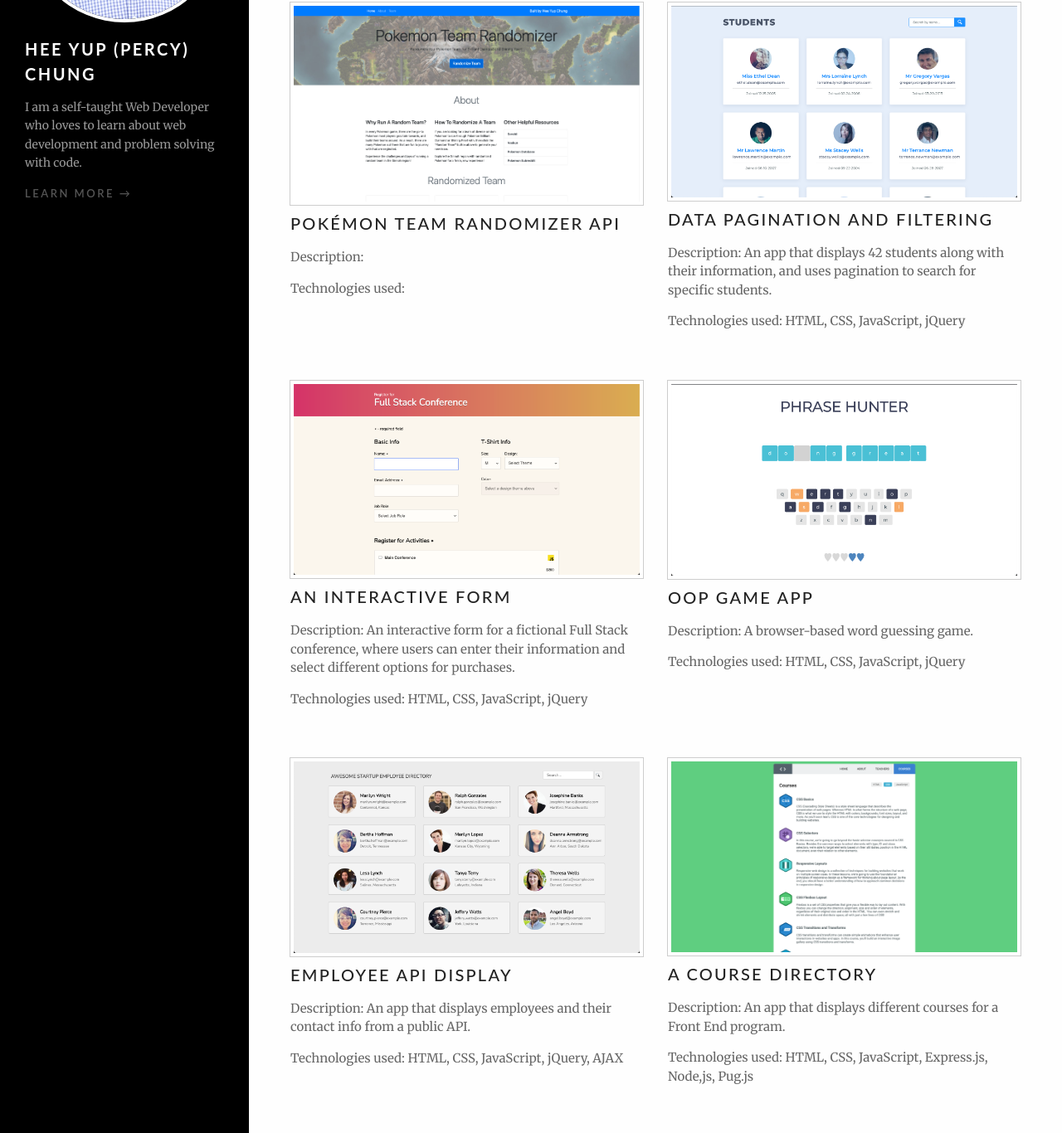
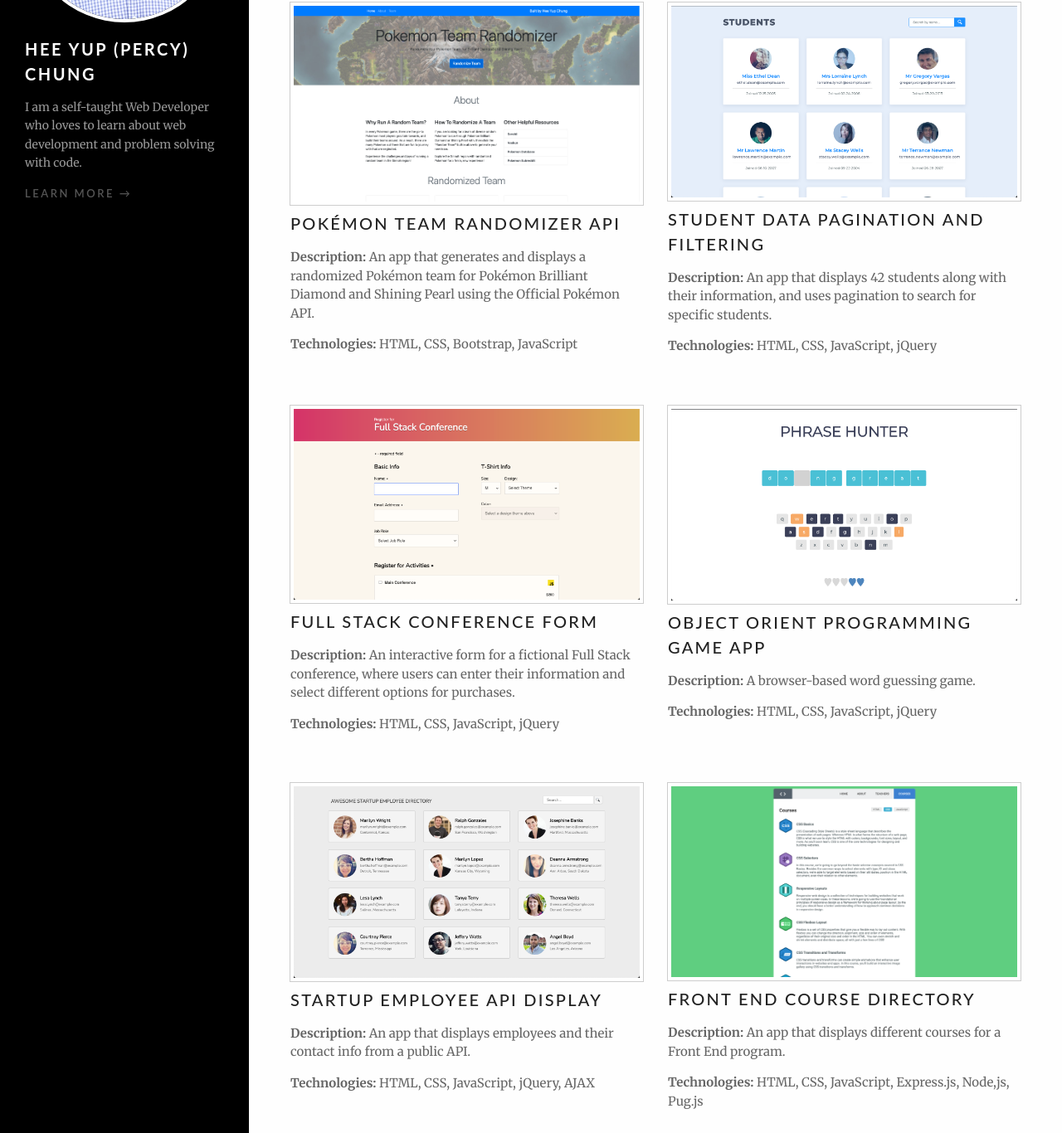
Before and after one commit to heeyupchung/Portfolio, a plain HTML site: page index.html in a window 1280 px wide. Shown: the part 258-1624 px from the top of the page at 83% size. Drawn offline with Linux system fonts and the light colour scheme; files whose address does not match are found by name.

Commit message:
update project descriptions and technologies

```diff
--- a/css/styles.css
+++ b/css/styles.css
@@ -220,7 +220,6 @@ nav a span {
   background: #fefefe;
 }
 
-
 /*
   Home page styles
 */
--- a/index.html
+++ b/index.html
@@ -47,56 +47,70 @@
               <a href="https://heeyupchung.github.io/Pokemon-Randomizer-API/">
                 <img class="thumbnail" src="./images/pokemon.png" alt="Pokémon Team Randomizer API Thumbnail">
                 <h5>Pokémon Team Randomizer API</h5>
-                <p>Description:</p>
-                <p>Technologies used:</p>
+                <div class="desc" >
+                  <p><strong>Description:</strong> An app that generates and displays a randomized Pokémon team for Pokémon Brilliant Diamond and Shining Pearl using the Official Pokémon API.</p>
+                  <p><strong>Technologies:</strong> HTML, CSS, Bootstrap, JavaScript</p>
+                </div>
               </a>
             </div>
             <div class="cell">
               <a href="https://heeyupchung.github.io/Data-Pagination-and-Filtering/">
-                <img class="thumbnail" src="./images/Data-Pagination-And-Filtering.png" alt="Data Pagination Thumbnail">
-                <h5>Data Pagination and Filtering</h5>
-                <p>Description: An app that displays 42 students along with their information, and uses pagination to search for specific students.</p>
-                <p>Technologies used: HTML, CSS, JavaScript, jQuery</p>
+                <img class="thumbnail" src="./images/Data-Pagination-And-Filtering.png" alt="Student Data Pagination Thumbnail">
+                <h5>Student Data Pagination and Filtering</h5>
+                <div class="desc" >
+                  <p><strong>Description:</strong> An app that displays 42 students along with their information, and uses pagination to search for specific students.</p>
+                  <p><strong>Technologies:</strong> HTML, CSS, JavaScript, jQuery</p>
+                </div>
               </a>
             </div>
             <div class="cell">
               <a href="https://heeyupchung.github.io/Interactive-Form/">
-                <img class="thumbnail" src="./images/Interactive-Form.png" alt="Interactive Form Thumbnail">
-                <h5>An Interactive Form</h5>
-                <p>Description: An interactive form for a fictional Full Stack conference, where users can enter their information and select different options for purchases.</p>
-                <p>Technologies used: HTML, CSS, JavaScript, jQuery</p>
+                <img class="thumbnail" src="./images/Interactive-Form.png" alt="Full Stack Conference Form Thumbnail">
+                <h5>Full Stack Conference Form</h5>
+                <div class="desc" >
+                  <p><strong>Description:</strong> An interactive form for a fictional Full Stack conference, where users can enter their information and select different options for purchases.</p>
+                  <p><strong>Technologies:</strong> HTML, CSS, JavaScript, jQuery</p>
+                </div>
               </a>
             </div>
             <div class="cell">
               <a href="https://heeyupchung.github.io/OOP-Game-Show-App/">
                 <img class="thumbnail" src="./images/OOP-Game-Show-App-4.png" alt="OOP Game App Thumbnail">
-                <h5>OOP Game App</h5>
-                <p>Description: A browser-based word guessing game.</p>
-                <p>Technologies used: HTML, CSS, JavaScript, jQuery</p>
+                <h5>Object Orient Programming Game App</h5>
+                <div class="desc" >
+                  <p><strong>Description:</strong> A browser-based word guessing game.</p>
+                  <p><strong>Technologies:</strong> HTML, CSS, JavaScript, jQuery</p>
+                </div>
               </a>
             </div>
             <div class="cell">
               <a href="https://heeyupchung.github.io/Public-API-Requests/">
-                <img class="thumbnail" src="./images/Public-API-Requests.png" alt="Employee API Display Thumbnail">
-                <h5>Employee API Display</h5>
-                <p>Description: An app that displays employees and their contact info from a public API.</p>
-                <p>Technologies used: HTML, CSS, JavaScript, jQuery, AJAX</p>
+                <img class="thumbnail" src="./images/Public-API-Requests.png" alt="Startup Employee API Display Thumbnail">
+                <h5>Startup Employee API Display</h5>
+                <div class="desc" >
+                  <p><strong>Description:</strong> An app that displays employees and their contact info from a public API.</p>
+                  <p><strong>Technologies:</strong> HTML, CSS, JavaScript, jQuery, AJAX</p>
+                </div>
               </a>
             </div>
             <div class="cell">
               <a href="https://heeyupchung.github.io/course-directory/">
                 <img class="thumbnail" src="./images/course-directory.png" alt="Course Directory Thumbnail">
-                <h5>A Course Directory</h5>
-                <p>Description: An app that displays different courses for a Front End program.</p>
-                <p>Technologies used: HTML, CSS, JavaScript, Express.js, Node,js, Pug.js</p>
+                <h5>Front End Course Directory</h5>
+                <div class="desc" >
+                  <p><strong>Description:</strong> An app that displays different courses for a Front End program.</p>
+                  <p><strong>Technologies:</strong> HTML, CSS, JavaScript, Express.js, Node,js, Pug.js</p>
+                </div>
               </a>
             </div>
             <div class="cell">
               <a href="https://heeyupchung.github.io/Calculator/">
                 <img class="thumbnail" src="./images/calculator.png" alt="Calculator Thumbnail">
                 <h5>A Simple Calculator</h5>
-                <p>Description: An app that interactively computes simple calculations.</p>
-                <p>Technologies used: HTML, CSS, JavaScript</p>
+                <div class="desc" >
+                  <p><strong>Description:</strong> An app that interactively computes simple calculations.</p>
+                  <p><strong>Technologies:</strong> HTML, CSS, JavaScript</p>
+                </div>
               </a>
             </div>
         </div>
```
